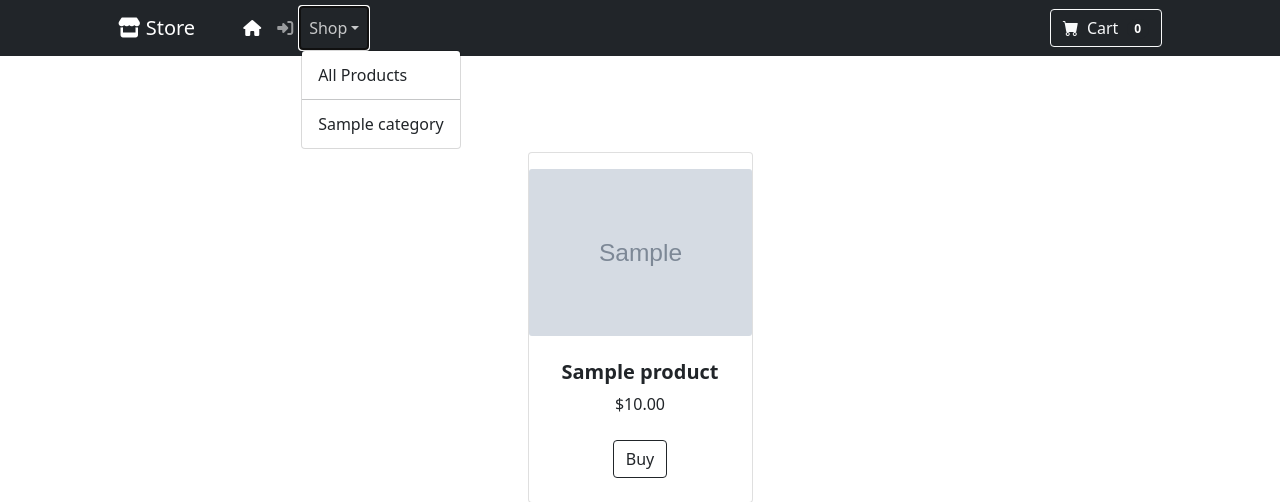
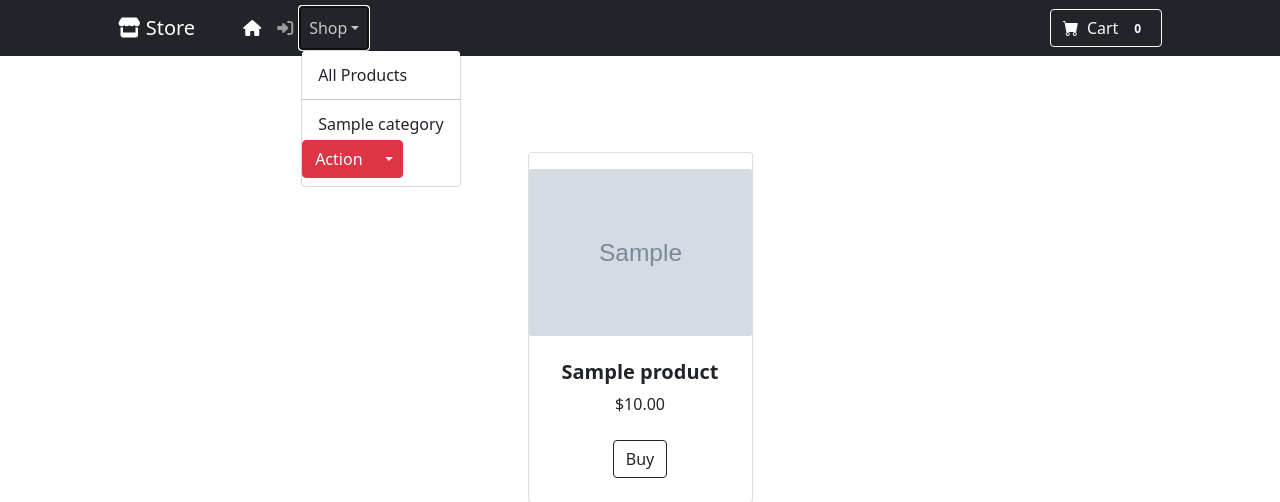
Before and after one commit to parsapap/online-shop, a Django app: page /store/ in a window 1280 px wide, after a click on "Shop". Shown: the top 502 px of the page. Run offline with Django 4.2, Linux system fonts and the light colour scheme; tables that the repository leaves empty hold one stand-in row (values such as "Sample post"); grey boxes marked "Sample" are stand-in pictures; some libraries are stand-ins or nearby versions.

Commit message:
Home | index.html | Add new button in navbar

```diff
--- a/shop_django/M/home/templates/home/index.html
+++ b/shop_django/M/home/templates/home/index.html
@@ -53,6 +53,20 @@
                         {% for category in categories %}
                             <li><a class="dropdown-item" href="{{ category.get_absolute_url }}">{{ category.name }}</a>
                             </li>
+
+                            <div class="btn-group">
+                                <a href="" type="button" class="btn btn-danger">Action</a>
+                                <button type="button" class="btn btn-danger dropdown-toggle dropdown-toggle-split"
+                                        data-bs-toggle="dropdown" aria-expanded="false">
+                                    <span class="visually-hidden">Toggle Dropdown</span>
+                                </button>
+                                <ul class="dropdown-menu">
+                                    <li><a class="dropdown-item" href="#">Action</a></li>
+                                    <li>
+                                        <hr class="dropdown-divider">
+                                    </li>
+                                </ul>
+                            </div>
                         {% endfor %}
                     </ul>
                 </li>
```
